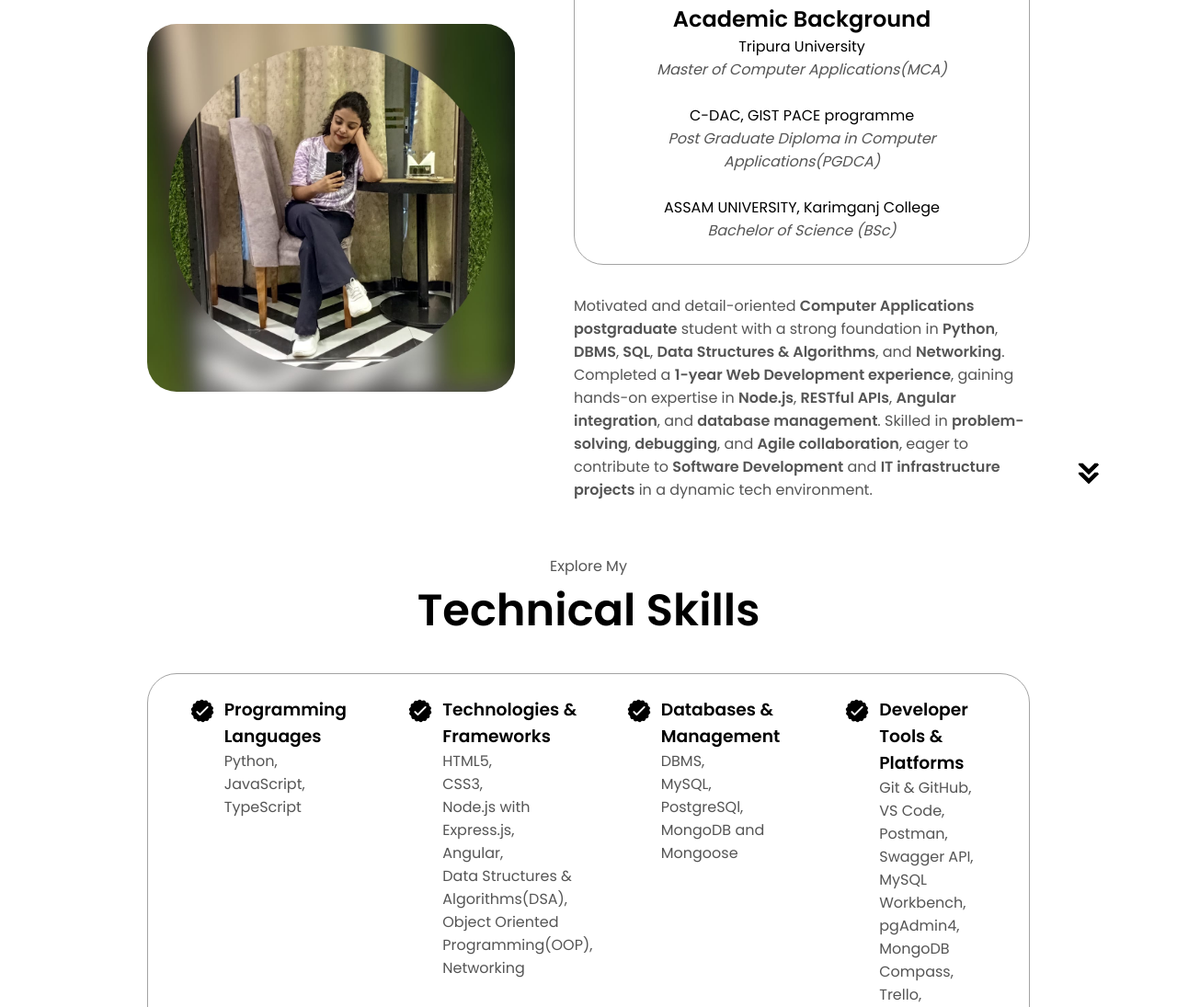
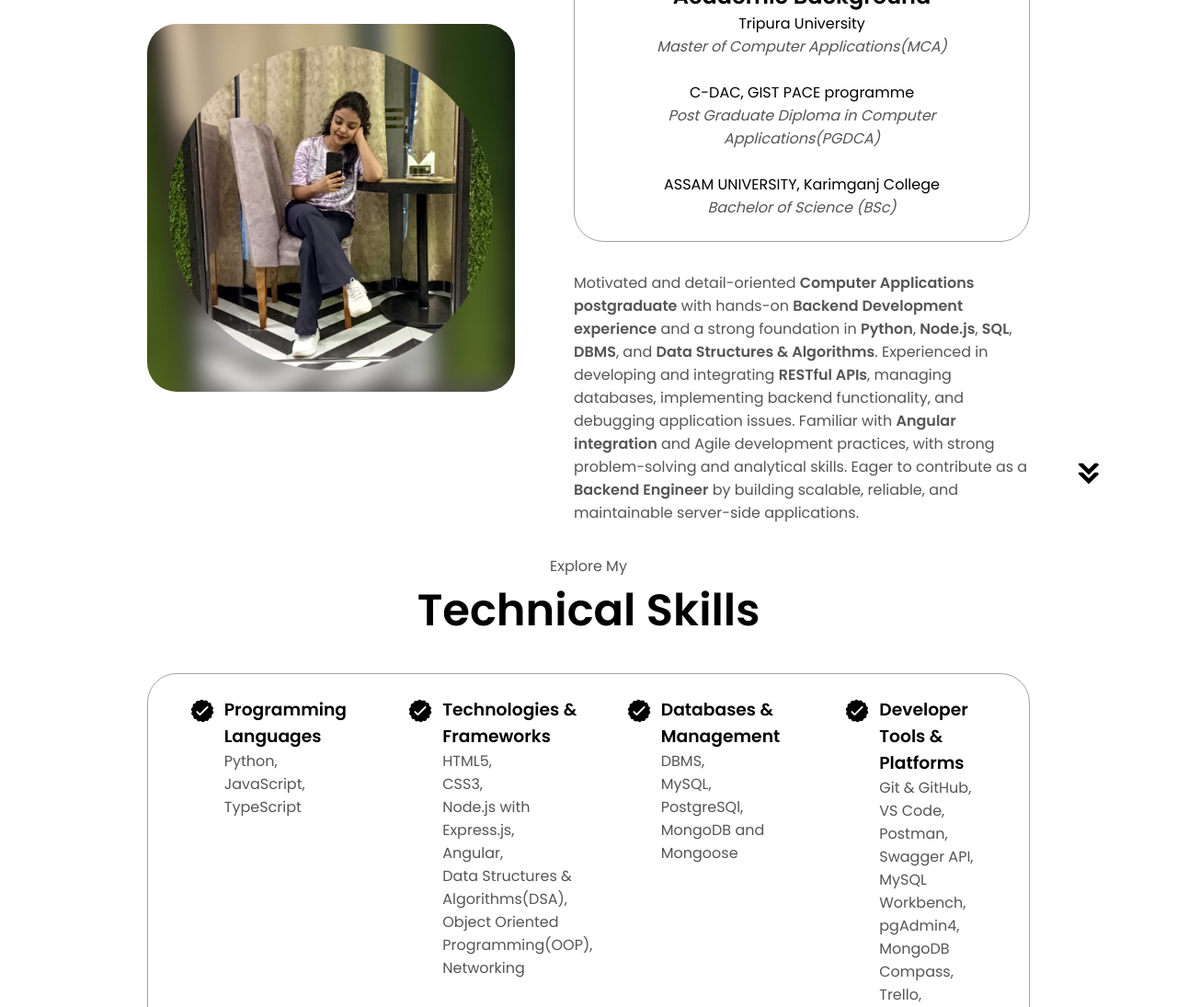
Before and after one commit to mrinmoyee7/My_Portfolio, a plain HTML site: page index.html in a window 1280 px wide. Shown: the part 1093-2188 px from the top of the page at 92% size. Drawn offline with Linux system fonts and the light colour scheme.

Commit message:
Updated PortFolio

```diff
--- a/index.html
+++ b/index.html
@@ -120,21 +120,19 @@
           <div class="text-container">
             <p>
               Motivated and detail-oriented
-              <strong>Computer Applications postgraduate</strong> student with a
-              strong foundation in <strong>Python</strong>,
-              <strong>DBMS</strong>, <strong>SQL</strong>,
-              <strong>Data Structures & Algorithms</strong>, and
-              <strong>Networking</strong>. Completed a
-              <strong>1-year Web Development experience</strong>, gaining
-              hands-on expertise in <strong>Node.js</strong>,
-              <strong>RESTful APIs</strong>,
-              <strong>Angular integration</strong>, and
-              <strong>database management</strong>. Skilled in
-              <strong>problem-solving</strong>, <strong>debugging</strong>, and
-              <strong>Agile collaboration</strong>, eager to contribute to
-              <strong>Software Development</strong> and
-              <strong>IT infrastructure projects</strong> in a dynamic tech
-              environment.
+              <strong>Computer Applications postgraduate</strong> with hands-on
+              <strong>Backend Development experience</strong> and a strong
+              foundation in <strong>Python</strong>, <strong>Node.js</strong>,
+              <strong>SQL</strong>, <strong>DBMS</strong>, and
+              <strong>Data Structures & Algorithms</strong>. Experienced in
+              developing and integrating <strong>RESTful APIs</strong>, managing
+              databases, implementing backend functionality, and debugging
+              application issues. Familiar with
+              <strong>Angular integration</strong> and Agile development
+              practices, with strong problem-solving and analytical skills.
+              Eager to contribute as a <strong>Backend Engineer</strong> by
+              building scalable, reliable, and maintainable server-side
+              applications.
             </p>
           </div>
         </div>
```
